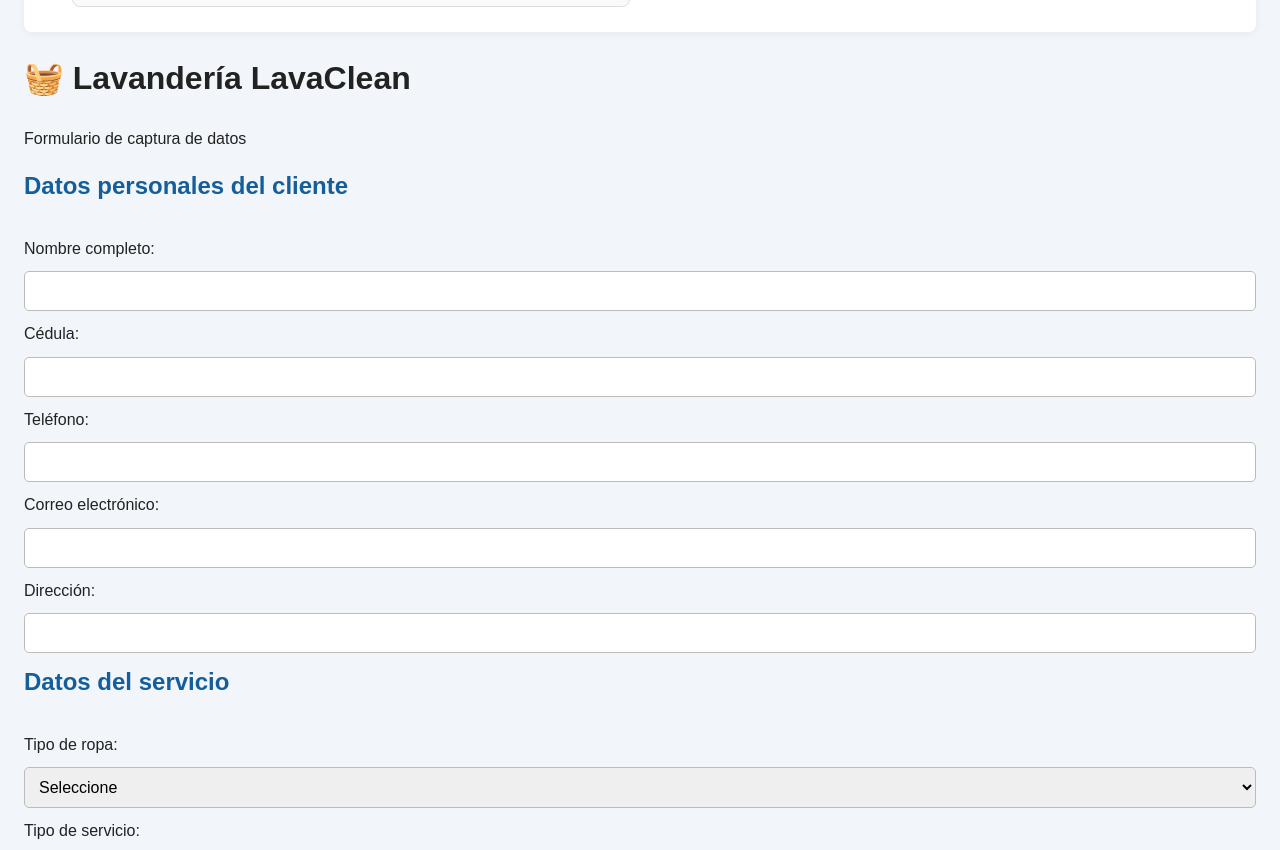
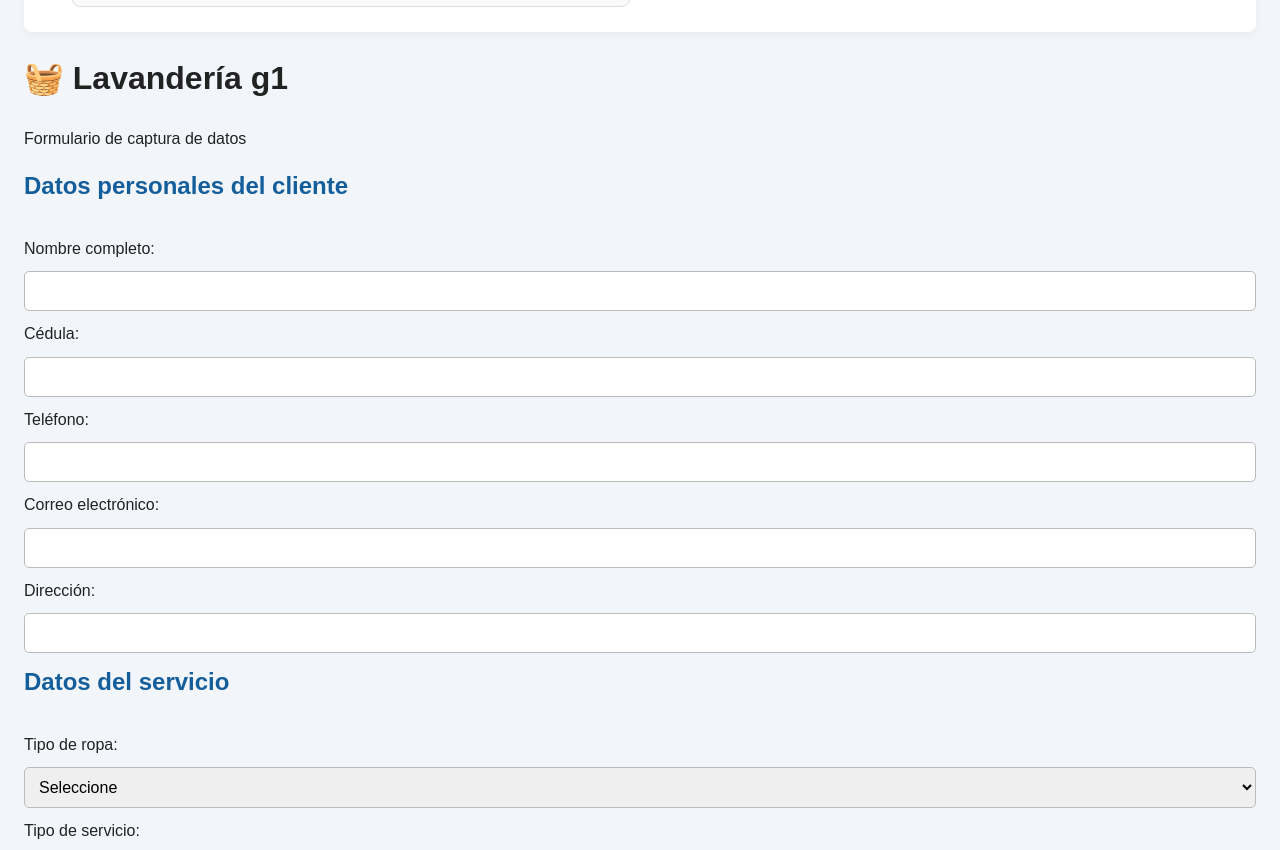
Before and after one commit to Joselfut/lavanderia-g1-trabajofinal, a plain HTML site: page lavanderia-g1/index.html in a window 1280 px wide. Shown: the part 1955-2805 px from the top of the page. Drawn offline with Linux system fonts and the light colour scheme; files that its build step writes are made by us from their sources; a script that the page names is missing.

Commit message:
Update index.html

```diff
--- a/lavanderia-g1/index.html
+++ b/lavanderia-g1/index.html
@@ -135,7 +135,7 @@
 <body>
 
     <div class="contenedor">
-        <h1>🧺 Lavandería LavaClean</h1>
+        <h1>🧺 Lavandería g1</h1>
         <p class="subtitulo">Formulario de captura de datos</p>
 
         <form id="formulario">
```
